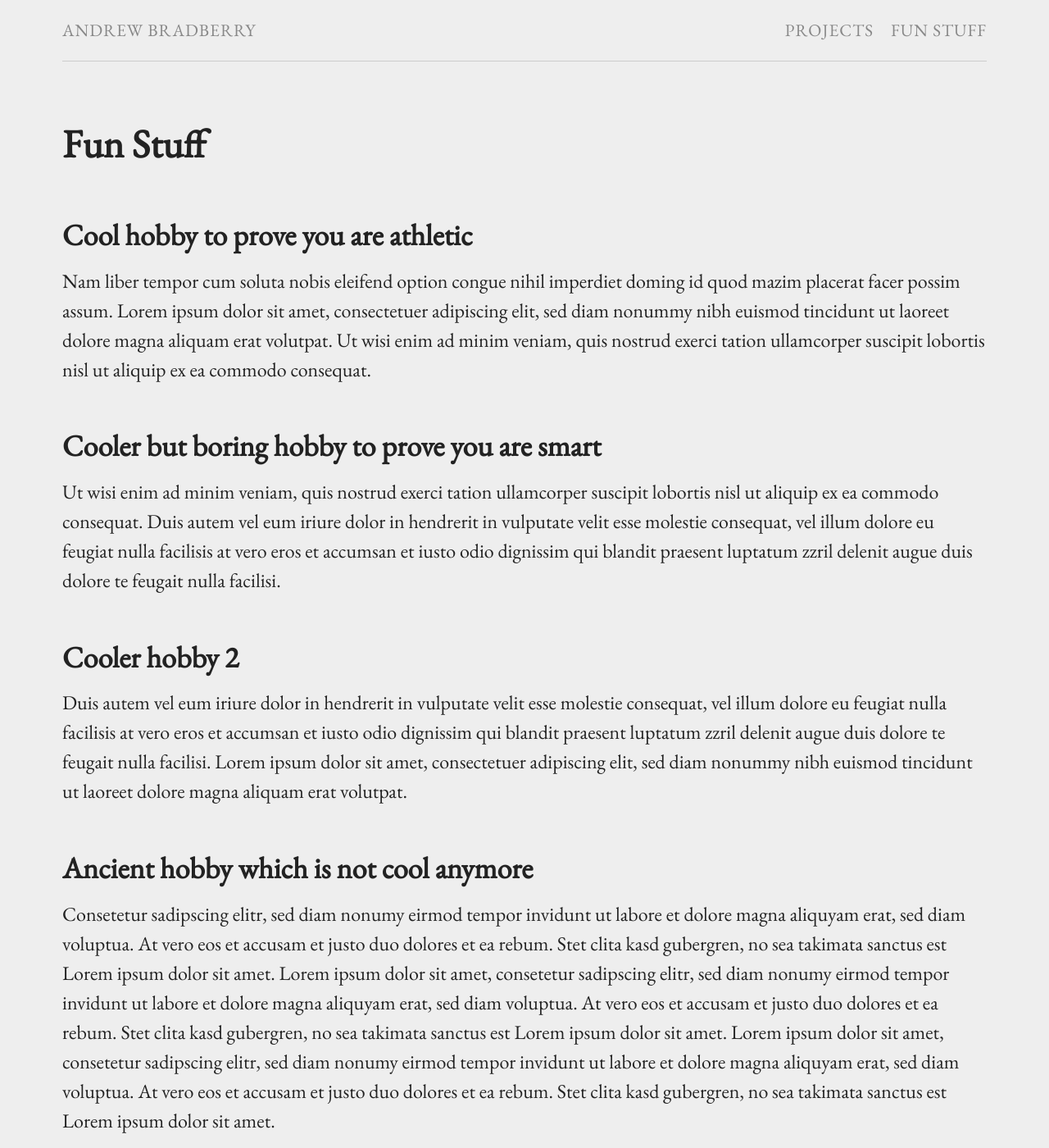
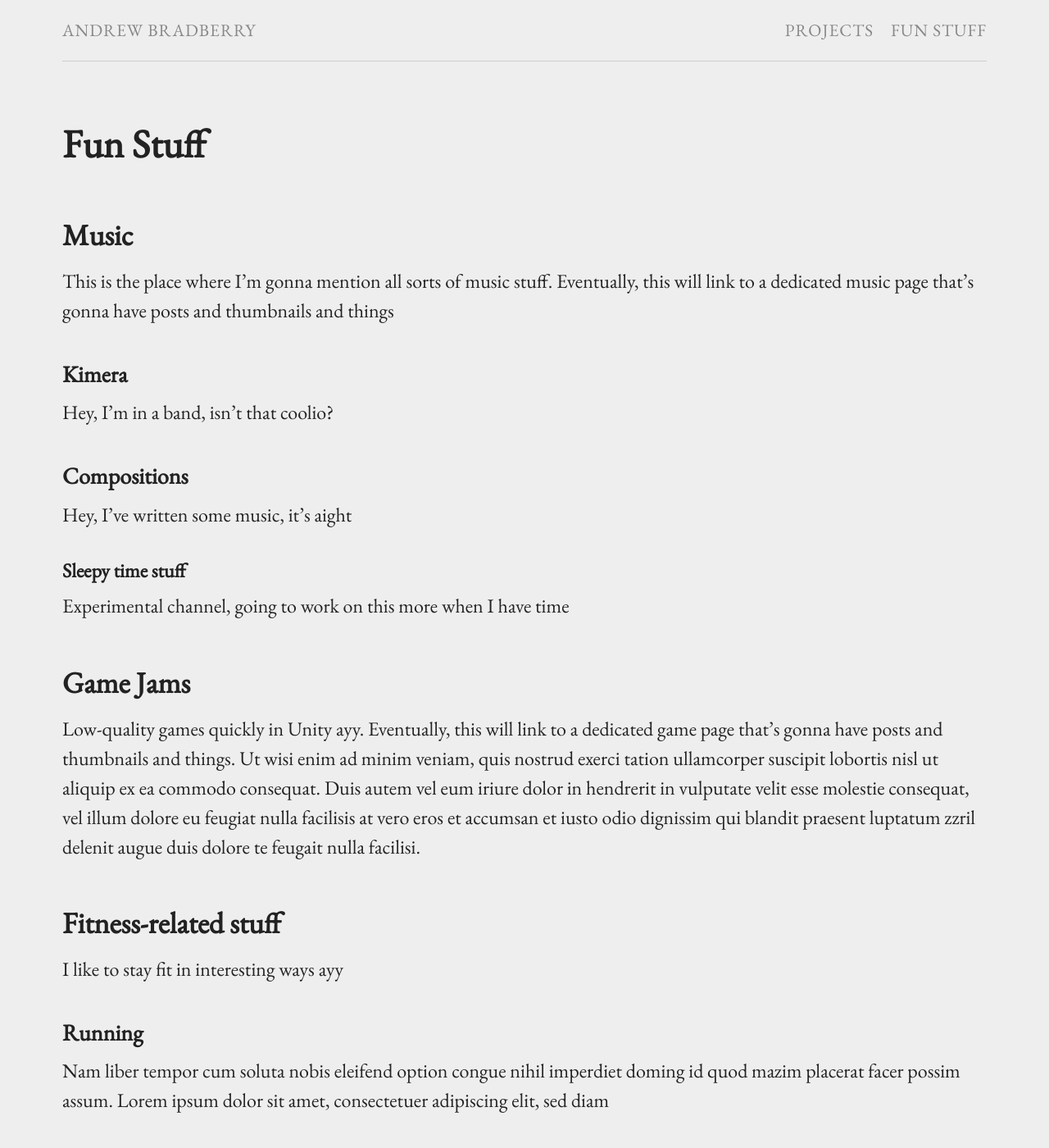
Before and after one commit to ajbradberry96/ajbradberry96.github.io, a Jekyll site: the page built from fun_stuff.md, in a window 1280 px wide and 1400 px high. Shown: the whole window at 82% size. Built offline with Jekyll 4.4.1, drawn with Linux system fonts in a browser that asks for light colours; some of the changed text lies outside the part shown.

Commit message:
Formatting fixes

```diff
--- a/_data/menu.yml
+++ b/_data/menu.yml
@@ -1,5 +1,5 @@
 - title: "Projects"
-  href: "/Projects/"
+  href: "/projects/"
 
 - title: "Fun Stuff"
   href: "/misc/"
--- a/fun_stuff.md
+++ b/fun_stuff.md
@@ -4,16 +4,27 @@ title: Fun Stuff
 permalink: /misc/
 ---
 
-## Cool hobby to prove you are athletic
+## Music
+This is the place where I'm gonna mention all sorts of music stuff. Eventually, this will link to a dedicated music page that's gonna have posts and thumbnails and things
 
-Nam liber tempor cum soluta nobis eleifend option congue nihil imperdiet doming id quod mazim placerat facer possim assum. Lorem ipsum dolor sit amet, consectetuer adipiscing elit, sed diam nonummy nibh euismod tincidunt ut laoreet dolore magna aliquam erat volutpat. Ut wisi enim ad minim veniam, quis nostrud exerci tation ullamcorper suscipit lobortis nisl ut aliquip ex ea commodo consequat.
+### Kimera
+Hey, I'm in a band, isn't that coolio?
 
-## Cooler but boring hobby to prove you are smart
+### Compositions
+Hey, I've written some music, it's aight
+
+#### Sleepy time stuff
+Experimental channel, going to work on this more when I have time
+
+## Game Jams
+Low-quality games quickly in Unity ayy. Eventually, this will link to a dedicated game page that's gonna have posts and thumbnails and things.
 Ut wisi enim ad minim veniam, quis nostrud exerci tation ullamcorper suscipit lobortis nisl ut aliquip ex ea commodo consequat. Duis autem vel eum iriure dolor in hendrerit in vulputate velit esse molestie consequat, vel illum dolore eu feugiat nulla facilisis at vero eros et accumsan et iusto odio dignissim qui blandit praesent luptatum zzril delenit augue duis dolore te feugait nulla facilisi.
 
-## Cooler hobby 2
-Duis autem vel eum iriure dolor in hendrerit in vulputate velit esse molestie consequat, vel illum dolore eu feugiat nulla facilisis at vero eros et accumsan et iusto odio dignissim qui blandit praesent luptatum zzril delenit augue duis dolore te feugait nulla facilisi. Lorem ipsum dolor sit amet, consectetuer adipiscing elit, sed diam nonummy nibh euismod tincidunt ut laoreet dolore magna aliquam erat volutpat.
+## Fitness-related stuff
+I like to stay fit in interesting ways ayy
 
-## Ancient hobby which is not cool anymore
+### Running
+Nam liber tempor cum soluta nobis eleifend option congue nihil imperdiet doming id quod mazim placerat facer possim assum. Lorem ipsum dolor sit amet, consectetuer adipiscing elit, sed diam
 
-Consetetur sadipscing elitr,  sed diam nonumy eirmod tempor invidunt ut labore et dolore magna aliquyam erat, sed diam voluptua. At vero eos et accusam et justo duo dolores et ea rebum. Stet clita kasd gubergren, no sea takimata sanctus est Lorem ipsum dolor sit amet. Lorem ipsum dolor sit amet, consetetur sadipscing elitr,  sed diam nonumy eirmod tempor invidunt ut labore et dolore magna aliquyam erat, sed diam voluptua. At vero eos et accusam et justo duo dolores et ea rebum. Stet clita kasd gubergren, no sea takimata sanctus est Lorem ipsum dolor sit amet. Lorem ipsum dolor sit amet, consetetur sadipscing elitr,  sed diam nonumy eirmod tempor invidunt ut labore et dolore magna aliquyam erat, sed diam voluptua. At vero eos et accusam et justo duo dolores et ea rebum. Stet clita kasd gubergren, no sea takimata sanctus est Lorem ipsum dolor sit amet.
+### Rock climbing
+nonummy nibh euismod tincidunt ut laoreet dolore magna aliquam erat volutpat. Ut wisi enim ad minim veniam, quis nostrud
```
Also changed, not shown: index.md (+7 -3 lines), projects.md (+1 -1 lines), _posts/2019-02-08-game-boy-advance-deep-q-learning.md (renamed from _posts/2019-02-08-GameBoy-Advance-Deep-Q-Learning.md).
